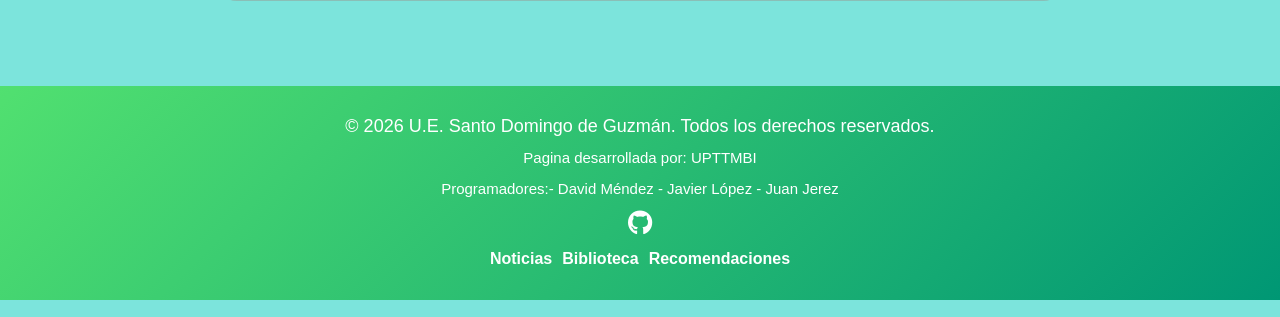
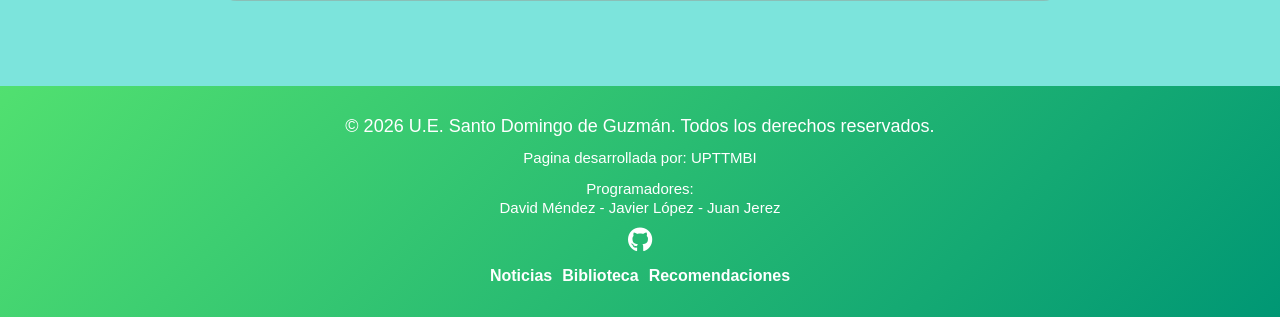
Before and after one commit to crichopia/U.E_Sto_Domingo_Anuncios-gestion_biblioteca, a PHP site: page /index.php in a window 1280 px wide. Shown: the part 838-1155 px from the top of the page. Run offline with PHP 8.4, Linux system fonts and the light colour scheme; data that the repository does not hold is empty; some libraries are stand-ins or nearby versions.

Commit message:
una cosa quedaba fea

```diff
--- a/views/footer.php
+++ b/views/footer.php
@@ -59,7 +59,7 @@
         <footer>
             <p>© 2026 U.E. Santo Domingo de Guzmán. Todos los derechos reservados.</p>
             <p><small>Pagina desarrollada por: UPTTMBI</small></p>
-            <p><small>Programadores:- David Méndez - Javier López - Juan Jerez</small></p>
+            <p><small>Programadores:<span style="display: flex;flex-wrap: nowrap;"> David Méndez - Javier López - Juan Jerez</span></small></p>
 
             <div id="redes">
                 <a href="https://github.com/crichopia/U.E_Sto_Domingo_Anuncios-gestion_biblioteca" target="_blank" rel="noopener noreferrer">
```
